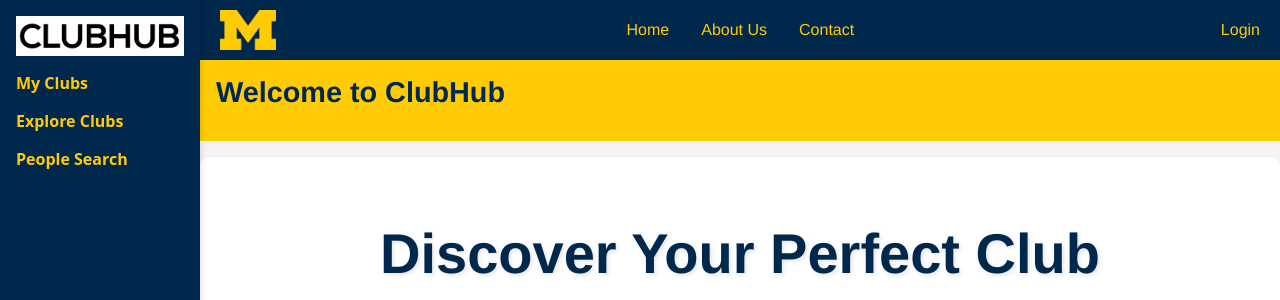
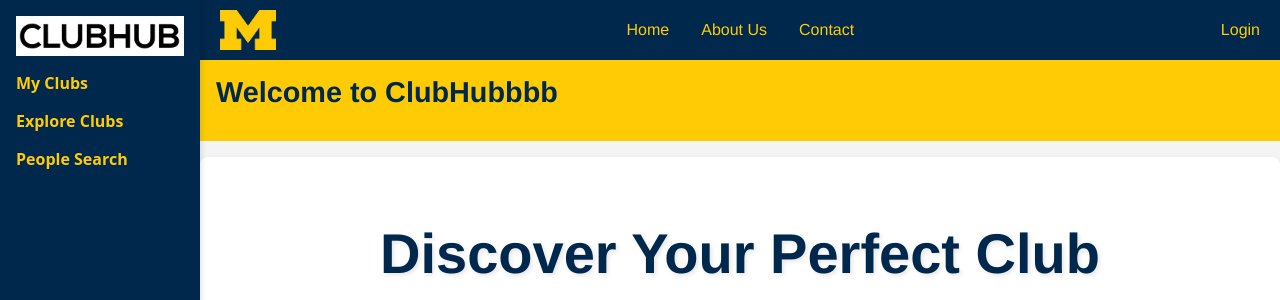
Before and after one commit to matthew-varela/show_clubhub, a Flask app: page / in a window 1280 px wide. Shown: the top 300 px of the page. Run offline with Flask 3, Linux system fonts and the light colour scheme.

Commit message:
Hopefully fixed

```diff
--- a/templates/home.html
+++ b/templates/home.html
@@ -64,7 +64,7 @@
     <!--------- END OF TOP NAVIGATION BAR ---------->
 
     <header>
-      <h1>Welcome to ClubHub</h1>
+      <h1>Welcome to ClubHubbbb</h1>
     </header>
 
     <main>
```
